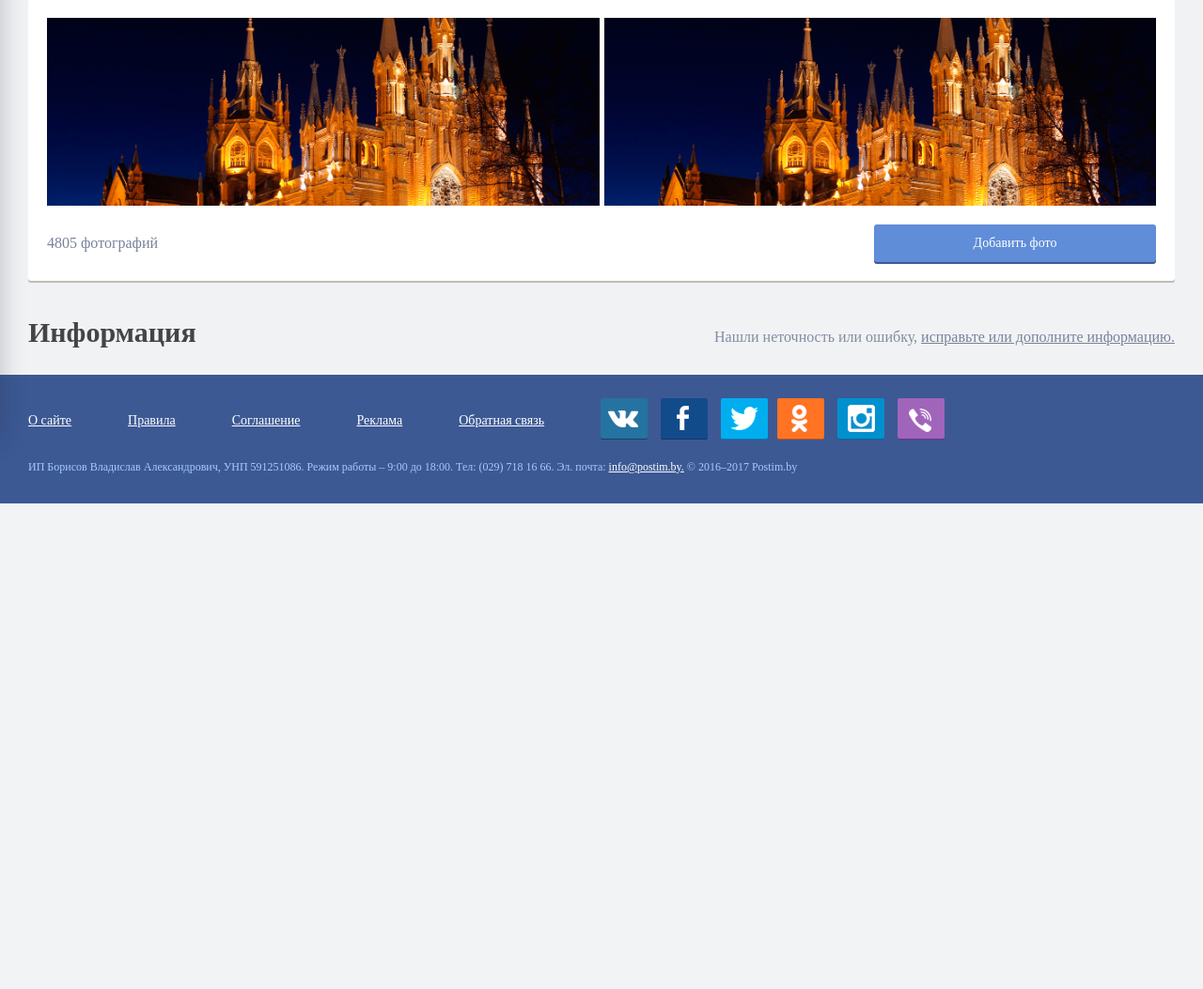
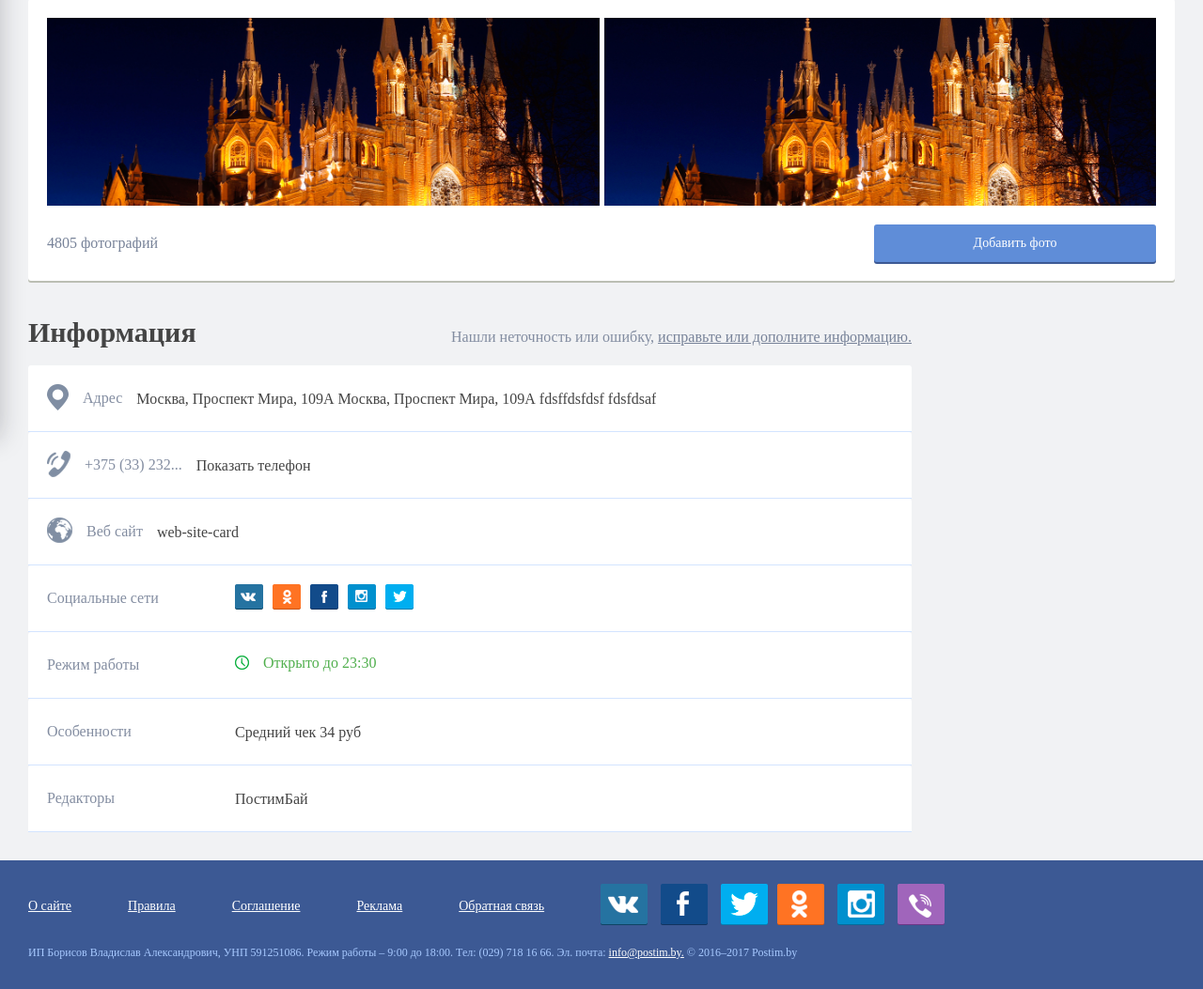
Before and after one commit to Jrborisov/postim.local.by, a PHP site: page /cards.html in a window 1280 px wide. Shown: the part 333-1386 px from the top of the page at 94% size. Before the commit the page ends 869 px from the top, so only its background shows below. Run offline with PHP 8.4, Linux system fonts and the light colour scheme; some web fonts are replaced.

Commit message:
info-card

```diff
--- a/web/cards.html
+++ b/web/cards.html
@@ -186,6 +186,144 @@
       Нашли неточность или ошибку, <a class="href-edit" href="#">исправьте&nbsp;или&nbsp;дополните&nbsp;информацию.</a>
     </p>
   </div>
+  <div class="block-info-card">
+    <div class="info-row">
+        <div class="left-block-f">
+          <div class="address-card">Адрес</div>
+          <div class="block-inside">
+            <p class="info-card-text">
+              Москва, Проспект Мира, 109А Москва, Проспект Мира, 109А
+              fdsffdsfdsf fdsfdsaf
+            </p>
+            <div class="dop-info">привет мир</div>
+          </div>
+        </div>
+        <div class="right-block-f">
+          <div class="btn-open-info-card"></div>
+        </div>
+    </div>
+    <div class="info-row">
+        <div class="left-block-f">
+          <div class="phone-card">+375&nbsp;(33)&nbsp;232...</div>
+          <div class="block-inside">
+            <p class="info-card-text">
+              Показать телефон
+            </p>
+            <div class="dop-info">привет мир</div>
+          </div>
+        </div>
+        <div class="right-block-f">
+          <div class="btn-open-info-card"></div>
+        </div>
+    </div>
+    <div class="info-row">
+        <div class="left-block-f">
+          <div class="web-site-card">Веб&nbsp;сайт</div>
+          <div class="block-inside">
+            <p class="info-card-text">
+              web-site-card
+            </p>
+            <div class="dop-info">привет мир</div>
+          </div>
+        </div>
+        <div class="right-block-f">
+          <div class="btn-open-info-card"></div>
+        </div>
+    </div>
+    <div class="info-row">
+        <div class="left-block-f">
+          <div class="title-info-card">Социальные&nbsp;сети</div>
+          <div class="block-inside">
+            <div class="block-social-info">
+                <a class="vk-icon"></a>
+                <a class="ok-icon"></a>
+                <a class="fb-icon"></a>
+                <a class="inst-icon"></a>
+                <a class="tw-icon"></a>
+            </div>
+          </div>
+        </div>
+        <div class="right-block-f">
+          <div class="btn-open-info-card"></div>
+        </div>
+    </div>
+    <div class="info-row">
+        <div class="left-block-f">
+          <div class="title-info-card">Режим&nbsp;работы</div>
+          <div class="block-inside">
+            <div class="block-time-work">
+                <div class="open"> Открыто до 23:30</div>
+                <div class="block-schedules">
+                  <div class="sh-day">
+                    <div class="sh-title-day">Пн</div>
+                    <div class="sh-time-start">09-30</div>
+                    <div class="sh-time-finish">12-30</div>
+                  </div>
+                  <div class="sh-day">
+                    <div class="sh-title-day">Пн</div>
+                    <div class="sh-time-start">09-30</div>
+                    <div class="sh-time-finish">12-30</div>
+                  </div>
+                  <div class="sh-day">
+                    <div class="sh-title-day">Пн</div>
+                    <div class="sh-time-start">09-30</div>
+                    <div class="sh-time-finish">12-30</div>
+                  </div>
+                  <div class="sh-day">
+                    <div class="sh-title-day">Пн</div>
+                    <div class="sh-time-start">09-30</div>
+                    <div class="sh-time-finish">12-30</div>
+                  </div>
+                  <div class="sh-day">
+                    <div class="sh-title-day">Пн</div>
+                    <div class="sh-time-start">09-30</div>
+                    <div class="sh-time-finish">12-30</div>
+                  </div>
+                  <div class="sh-day">
+                    <div class="sh-title-day">Пн</div>
+                    <div class="sh-time-start">09-30</div>
+                    <div class="sh-time-finish">12-30</div>
+                  </div>
+                  <div class="sh-day">
+                    <div class="sh-title-day">Пн</div>
+                    <div class="sh-time-start">09-30</div>
+                    <div class="sh-time-finish">12-30</div>
+                  </div>
+                </div>
+            </div>
+          </div>
+        </div>
+        <div class="right-block-f">
+          <div class="btn-open-info-card"></div>
+        </div>
+    </div>
+    <div class="info-row">
+      <div class="left-block-f">
+        <div class="title-info-card">Особенности</div>
+        <div class="block-inside">
+          <p class="info-card-text2">
+            Средний чек 34 руб
+          </p>
+        </div>
+      </div>
+      <div class="right-block-f">
+        <div class="btn-open-info-card"></div>
+      </div>
+    </div>
+    <div class="info-row">
+      <div class="left-block-f">
+        <div class="title-info-card">Редакторы</div>
+        <div class="block-inside">
+          <p class="info-card-text2">
+            ПостимБай
+          </p>
+        </div>
+      </div>
+      <div class="right-block-f">
+        <div class="btn-open-info-card"></div>
+      </div>
+    </div>
+  </div>
 </div>
 
 <div style="margin-bottom:30px;"></div>
--- a/web/css/main.css
+++ b/web/css/main.css
@@ -1022,6 +1022,7 @@ body{
     box-shadow: 0px 2px 0px 0px #3c5994;
 }
 .block-content-between{
+    max-width: 940px;
     margin-top: 40px;
     display: flex;
     justify-content: space-between;
@@ -1039,5 +1040,155 @@ body{
 .block-content-between .h2-v{
     margin-right: 30px;
 }
+.block-info-card{
+    margin-top: 20px;
+    display: flex;
+    flex-direction: column;
+    max-width: 940px;
+}
+.info-row{
+    padding: 20px;
+    display: flex;
+    justify-content: space-between;
+    height: 30px;
+    overflow: hidden;
+    background-color: #ffffff;
+    border-radius: 3px 3px 0px 0px;
+    box-shadow: 0px 1px 0px 0px #d3e4ff;
+    cursor: pointer;
+    margin-bottom: 1px;
+}
+.left-block-f{
+    display: flex;
+}
+.right-block-f{
+    display: flex;
+    margin-left: 15px;
+    height: 30px;
+    align-items: center;
+}
+.web-site-card{
+    color: #838da1;
+    font-size: 16px;
+    display: flex;
+    line-height: 30px;
+}
+.title-info-card{
+    color: #838da1;
+    font-size: 16px;
+    display: flex;
+    line-height: 30px;
+    width: 170px;
+}
+.web-site-card:before{
+    margin-right: 15px;
+    content: url("../img/web-site-icon.png");
+}
+.phone-card{
+    color: #838da1;
+    font-size: 16px;
+    display: flex;
+    line-height: 30px;
+}
+.phone-card:before{
+    margin-right: 15px;
+    content: url("../img/phone-icon.png");
+}
+.address-card{
+    color: #838da1;
+    font-size: 16px;
+    display: flex;
+    cursor: default;
+    line-height: 30px;
+}
+.address-card:before{
+    content: url("../img/icon-address-info.png");
+    margin-right: 15px;
+}
+.block-inside{
+    height: 30px;
+    margin-left: 15px;
+    overflow: hidden;
+    flex-wrap: wrap;
+}
+.dop-info{
+    margin-top: 15px;
+}
+.info-card-text{
+    font-size: 16px;
+    color: #444444;
+    display: flex;
+    flex-wrap: wrap;
+    line-height: 32px;
+}
+.info-card-text2{
+    margin-left: 15px;
+    font-size: 16px;
+    color: #444444;
+    display: flex;
+    flex-wrap: wrap;
+    line-height: 32px;
+}
+.btn-open-info-card{
+    cursor: pointer;
+    display: none;
+}
+.btn-open-info-card:after{
+    content: url("../img/direction-d.png");
+}
+.btn-open-info-card:hover:after{
+    content: url("../img/direction-d-hover.png");
+}
+.block-social-info{
+    display: flex;
+    flex-wrap: wrap;
+    margin-left: 5px;
+}
+.block-social-info a{
+    margin-left: 10px;
+    margin-bottom: 15px;
+}
 
+.fb-icon:after{
+    content: url("../img/fb-icon30x30.png");
+}
+.vk-icon:after{
+    content: url("../img/vk-icon30x30.png");
+}
+.tw-icon:after{
+    content: url("../img/tw-icon30x30.png");
+}
+.ok-icon:after{
+    content: url("../img/ok-icon30x30.png");
+}
+.inst-icon:after{
+    content: url("../img/inst-icon30x30.png");
+}
+.block-time-work{
+    margin-left: 15px;
+    display: flex;
+    flex-direction: column;
+}
+.block-schedules{
+    margin-top: 15px;
+    display: flex;
+    flex-wrap: wrap;
+}
+.sh-day{
+    display: flex;
+    flex-direction: column;
+    margin-bottom: 20px;
+}
+.sh-title-day{
+    color: #838da1;
+    font-size: 14px;
+    border-bottom: 1px solid #a7c9ff;
+    margin-bottom: 10px;
+    padding-right: 30px;
+}
+.sh-time-start,
+.sh-time-finish{
+    font-size: 12px;
+    color: #444444;
+}
 /*страница карточки товара end*/
```
Also changed, not shown: web/img/icon-address-info.png (added), web/img/phone-icon.png (added), web/img/web-site-icon.png (added).
